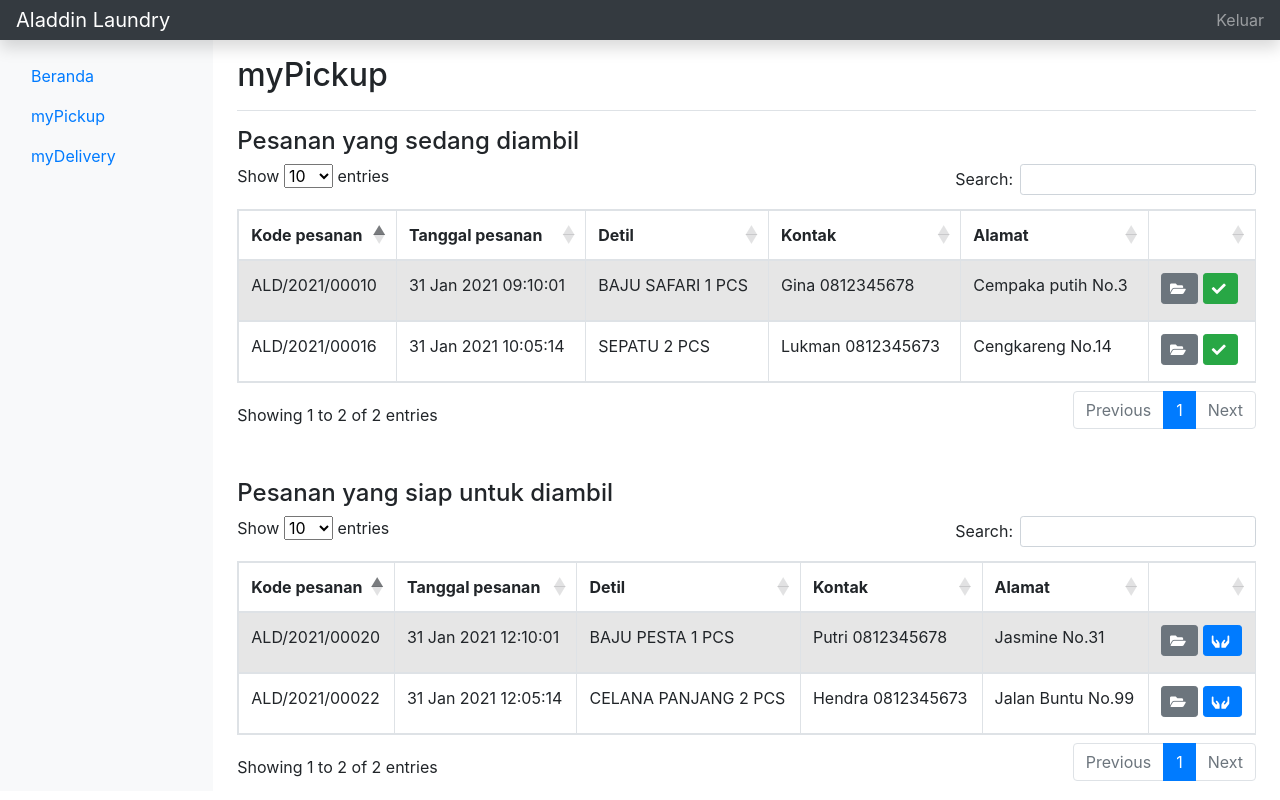
After one commit to andriachmad93/aladdin-laundry, a CodeIgniter 4 app: template app/Views/courier/myPickup.php in a window 1280 px wide. The commit adds this page. Run offline with PHP 8.4 and a stand-in for CodeIgniter, Linux system fonts and the light colour scheme; the template is opened without the code that fills it, so the values that code supplies are empty; some libraries are stand-ins or nearby versions.

Commit message:
courier pages

```diff
--- a/app/Config/App.php
+++ b/app/Config/App.php
@@ -101,7 +101,7 @@ class App extends BaseConfig
 	| dates with the date helper, and can be retrieved through app_timezone()
 	|
 	*/
-	public $appTimezone = 'America/Chicago';
+	public $appTimezone = 'Asia/Jakarta';
 
 	/*
 	|--------------------------------------------------------------------------
--- /dev/null
+++ b/app/Views/courier/myPickup.php
@@ -0,0 +1,109 @@
+<?= $this->extend('layout/admin/template'); ?>
+
+<?= $this->section('maincontent'); ?>
+<div class="container-fluid">
+    <div class="row">
+        <?= $this->include('layout/courier/sidebarmenu') ?>
+
+        <main class="col-md-9 ms-sm-auto col-lg-10 px-md-4">
+            <div class="d-flex justify-content-between flex-wrap flex-md-nowrap align-items-center pt-3 pb-2 mb-3 border-bottom">
+                <h1 class="h2">myPickup</h1>
+            </div>
+
+            <div class="table-responsive mb-5">
+                <h4>Pesanan yang sedang diambil</h4>
+                <table id="tblActiveOrder" class="table table-striped table-bordered" width="100%" cellspacing="6">
+                    <thead>
+                        <tr>
+                            <th>Kode pesanan</th>
+                            <th>Tanggal pesanan</th>
+                            <th>Detil</th>
+                            <th>Kontak</th>
+                            <th>Alamat</th>
+                            <th>&nbsp;</th>
+                        </tr>
+                    </thead>
+                    <tbody>
+                        <tr>
+                            <td>ALD/2021/00010</td>
+                            <td>31 Jan 2021 09:10:01</td>
+                            <td>BAJU SAFARI 1 PCS</td>
+                            <td>Gina 0812345678</td>
+                            <td>Cempaka putih No.3</td>
+                            <td>
+                                <button type="button" class="btn btn-secondary btn-sm btnDone mb-1" data-toggle="tooltip" data-placement="top" title="Lihat detail pesanan">
+                                    <i class="fas fa-folder-open">&nbsp;</i></button>
+                                <button type="button" class="btn btn-success btn-sm btnDone mb-1" data-toggle="tooltip" data-placement="top" title="Update status">
+                                    <i class="fas fa-check">&nbsp;</i></button>
+                            </td>
+                        </tr>
+                        <tr>
+                            <td>ALD/2021/00016</td>
+                            <td>31 Jan 2021 10:05:14</td>
+                            <td>SEPATU 2 PCS</td>
+                            <td>Lukman 0812345673</td>
+                            <td>Cengkareng No.14</td>
+                            <td>
+                                <button type="button" class="btn btn-secondary btn-sm btnDone mb-1" data-toggle="tooltip" data-placement="top" title="Lihat detail pesanan">
+                                    <i class="fas fa-folder-open">&nbsp;</i></button>
+                                <button type="button" class="btn btn-success btn-sm btnDone mb-1" data-toggle="tooltip" data-placement="top" title="Update status">
+                                    <i class="fas fa-check">&nbsp;</i></button>
+                            </td>
+                        </tr>
+                    </tbody>
+                </table>
+            </div>
+
+            <div class="table-responsive mb-2">
+                <h4>Pesanan yang siap untuk diambil</h4>
+                <table id="tblOutstandingOrder" class="table table-striped table-bordered" width="100%" cellspacing="6">
+                    <thead>
+                        <tr>
+                            <th>Kode pesanan</th>
+                            <th>Tanggal pesanan</th>
+                            <th>Detil</th>
+                            <th>Kontak</th>
+                            <th>Alamat</th>
+                            <th>&nbsp;</th>
+                        </tr>
+                    </thead>
+                    <tbody>
+                        <tr>
+                            <td>ALD/2021/00020</td>
+                            <td>31 Jan 2021 12:10:01</td>
+                            <td>BAJU PESTA 1 PCS</td>
+                            <td>Putri 0812345678</td>
+                            <td>Jasmine No.31</td>
+                            <td>
+                                <button type="button" class="btn btn-secondary btn-sm btnDone mb-1" data-toggle="tooltip" data-placement="top" title="Lihat detail pesanan">
+                                    <i class="fas fa-folder-open">&nbsp;</i></button>
+                                <button type="button" class="btn btn-primary btn-sm btnDone mb-1" data-toggle="tooltip" data-placement="top" title="Update status">
+                                    <i class="fas fa-hands">&nbsp;</i></button>
+                            </td>
+                        </tr>
+                        <tr>
+                            <td>ALD/2021/00022</td>
+                            <td>31 Jan 2021 12:05:14</td>
+                            <td>CELANA PANJANG 2 PCS</td>
+                            <td>Hendra 0812345673</td>
+                            <td>Jalan Buntu No.99</td>
+                            <td>
+                                <button type="button" class="btn btn-secondary btn-sm btnDone mb-1" data-toggle="tooltip" data-placement="top" title="Lihat detail pesanan">
+                                    <i class="fas fa-folder-open">&nbsp;</i></button>
+                                <button type="button" class="btn btn-primary btn-sm btnDone mb-1" data-toggle="tooltip" data-placement="top" title="Update status">
+                                    <i class="fas fa-hands">&nbsp;</i></button>
+                            </td>
+                        </tr>
+                    </tbody>
+                </table>
+            </div>
+        </main>
+    </div>
+</div>
+<script type="text/javascript">
+    $(document).ready(function() {
+        $('#tblOutstandingOrder').DataTable();
+        $('#tblActiveOrder').DataTable();
+    });
+</script>
+<?= $this->endSection(); ?>
--- a/app/Views/layout/admin/sidebarmenu.php
+++ b/app/Views/layout/admin/sidebarmenu.php
@@ -2,7 +2,7 @@
     <div class="position-sticky pt-3">
         <ul class="nav flex-column">
             <li class="nav-item">
-        <a class="nav-link active" aria-current="page" href="<?= base_url('report/dashboard'); ?>">
+                <a class="nav-link active" aria-current="page" href="<?= base_url('admin'); ?>">
                     <span data-feather="home"></span>
                     Dashboard
                 </a>
--- a/app/Views/layout/admin/template.php
+++ b/app/Views/layout/admin/template.php
@@ -10,6 +10,7 @@
     <link rel="stylesheet" href="https://maxcdn.bootstrapcdn.com/bootstrap/4.0.0/css/bootstrap.min.css" integrity="sha384-Gn5384xqQ1aoWXA+058RXPxPg6fy4IWvTNh0E263XmFcJlSAwiGgFAW/dAiS6JXm" crossorigin="anonymous">
     <link rel="stylesheet" href="https://cdnjs.cloudflare.com/ajax/libs/twitter-bootstrap/4.5.2/css/bootstrap.css">
     <link rel="stylesheet" href="https://cdn.datatables.net/1.10.23/css/dataTables.bootstrap4.min.css">
+    <link rel="stylesheet" href="https://use.fontawesome.com/releases/v5.7.0/css/all.css" integrity="sha384-lZN37f5QGtY3VHgisS14W3ExzMWZxybE1SJSEsQp9S+oqd12jhcu+A56Ebc1zFSJ" crossorigin="anonymous">
 
     <title>CMS Aladdin Laundry :: <?= $title; ?></title>
 
@@ -31,7 +32,7 @@
         </button>
         <ul class="navbar-nav px-3">
             <li class="nav-item text-nowrap">
-                <a class="nav-link" href="#">Sign out</a>
+                <a class="nav-link" href="<?= base_url("/logout"); ?>">Keluar</a>
             </li>
         </ul>
     </header>
@@ -39,7 +40,7 @@
     <?= $this->renderSection('maincontent'); ?>
 
     <script>
-        $(document).ready(function(){
+        $(document).ready(function() {
             $('#tabel-data').DataTable();
         });
     </script>
--- /dev/null
+++ b/app/Views/layout/courier/sidebarmenu.php
@@ -0,0 +1,23 @@
+<nav id="sidebarMenu" class="col-md-3 col-lg-2 d-md-block bg-light sidebar collapse">
+    <div class="position-sticky pt-3 pb-3">
+        <ul class="nav flex-column">
+            <li class="nav-item">
+                <a class="nav-link active" aria-current="page" href="<?= base_url('courier'); ?>">
+                    <span data-feather="home"></span>
+                    Beranda
+                </a>
+            </li>
+            <li class="nav-item">
+                <a class="nav-link" href="<?= base_url('/courier/mypickup'); ?>">
+                    myPickup
+                </a>
+            </li>
+            </li>
+            <li class="nav-item">
+                <a class="nav-link" href="<?= base_url('/courier/mydelivery'); ?>">
+                    myDelivery
+                </a>
+            </li>
+        </ul>
+    </div>
+</nav>
```
Also changed, not shown: app/Controllers/Admin.php (added, +22 -0 lines), app/Controllers/Courier.php (added, +39 -0 lines), app/Views/courier/beranda.php (added, +16 -0 lines), app/Views/courier/myDelivery.php (added, +109 -0 lines), app/Views/layout/navbar.php (+9 -1 lines), app/Views/pages/admin/customer.php (+7 -7 lines). Lines whose indentation alone changed are shown as unchanged.
